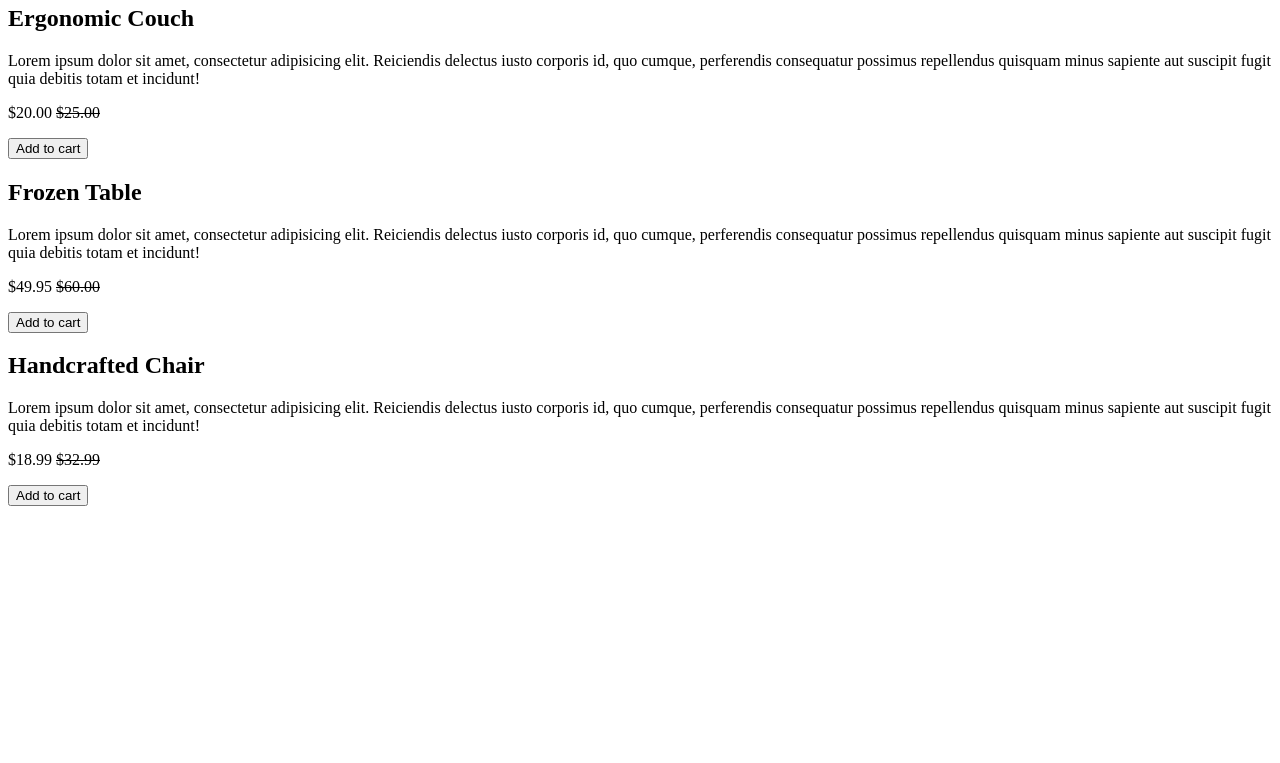
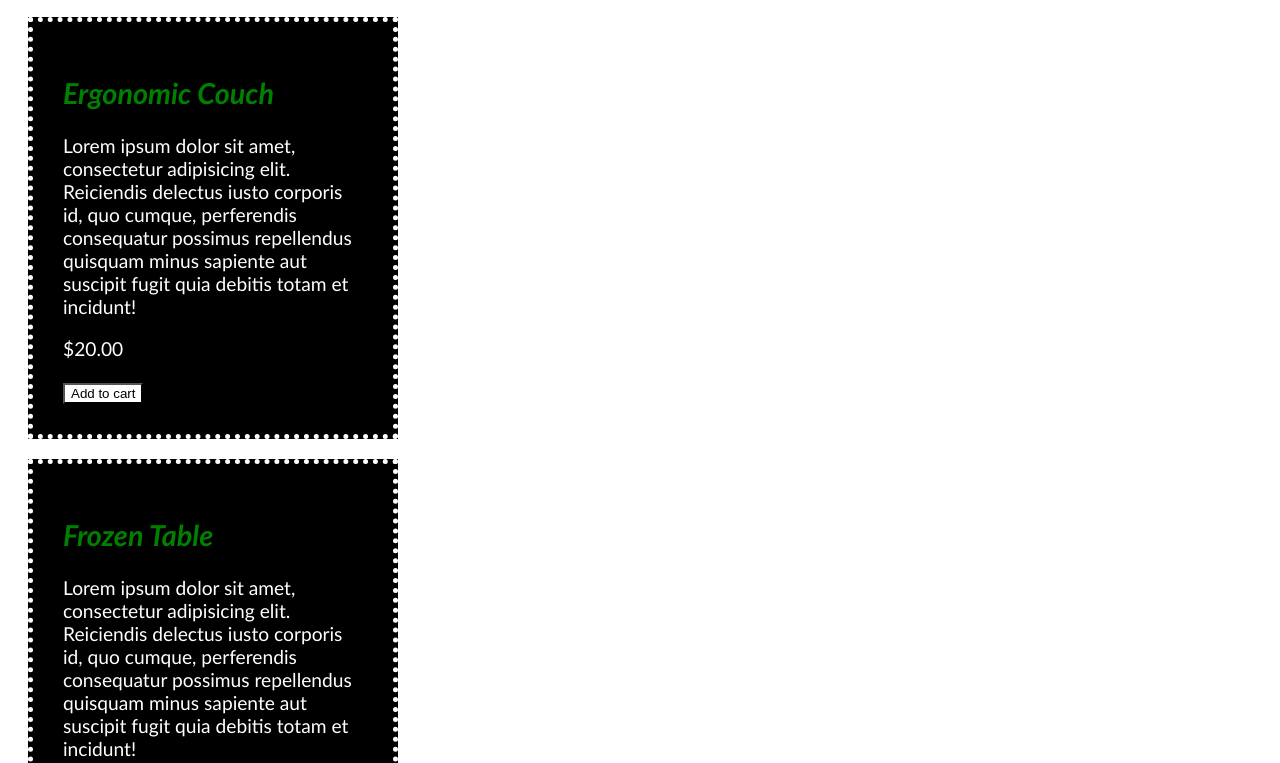
Before and after one commit to AaronThames21/Unit1.FurnitureEmporium, a plain HTML site: page index.html in a window 1280 px wide. Shown: the part 113-876 px from the top of the page. Before the commit the page ends 800 px from the top, so only its background shows below. Drawn offline with Linux system fonts and the light colour scheme.

Commit message:
Furniture website

```diff
--- a/index.css
+++ b/index.css
@@ -0,0 +1,23 @@
+h1 {
+  color: black;
+  font-family: Impact, Haettenschweiler, "Arial Narrow Bold", sans-serif;
+}
+.subtitle {
+  color: green;
+  font-style: italic;
+}
+article {
+  width: 300px;
+  border: 5px dotted white;
+  padding: 30px;
+  margin: 20px;
+}
+article {
+  background-color: black;
+  font-size: larger;
+  color: white;
+  font-family: "Gill Sans", "Gill Sans MT", Calibri, "Trebuchet MS", sans-serif;
+}
+button {
+  background-color: white;
+}
--- a/index.html
+++ b/index.html
@@ -2,6 +2,7 @@
 <html lang="en">
   <head>
     <title>Furniture Emporium</title>
+    <link rel="stylesheet" href="index.css">
   </head>
   <body>
     <main>
@@ -13,36 +14,36 @@
         </p>
       </header>
       <article>
-        <h2>Ergonomic Couch</h2>
+        <h2 class="subtitle">Ergonomic Couch</h2>
         <p>
           Lorem ipsum dolor sit amet, consectetur adipisicing elit. Reiciendis
           delectus iusto corporis id, quo cumque, perferendis consequatur
           possimus repellendus quisquam minus sapiente aut suscipit fugit quia
           debitis totam et incidunt!
         </p>
-        <p>$20.00 <s>$25.00</s></p>
+        <p>$20.00</s></p>
         <button>Add to cart</button>
       </article>
       <article>
-        <h2>Frozen Table</h2>
+        <h2 class="subtitle">Frozen Table</h2>
         <p>
           Lorem ipsum dolor sit amet, consectetur adipisicing elit. Reiciendis
           delectus iusto corporis id, quo cumque, perferendis consequatur
           possimus repellendus quisquam minus sapiente aut suscipit fugit quia
           debitis totam et incidunt!
         </p>
-        <p>$49.95 <s>$60.00</s></p>
+        <p>$49.95</s></p>
         <button>Add to cart</button>
       </article>
       <article>
-        <h2>Handcrafted Chair</h2>
+        <h2 class="subtitle">Handcrafted Chair</h2>
         <p>
           Lorem ipsum dolor sit amet, consectetur adipisicing elit. Reiciendis
           delectus iusto corporis id, quo cumque, perferendis consequatur
           possimus repellendus quisquam minus sapiente aut suscipit fugit quia
           debitis totam et incidunt!
         </p>
-        <p>$18.99 <s>$32.99</s></p>
+        <p>$18.99</s></p>
         <button>Add to cart</button>
       </article>
     </main>
```
